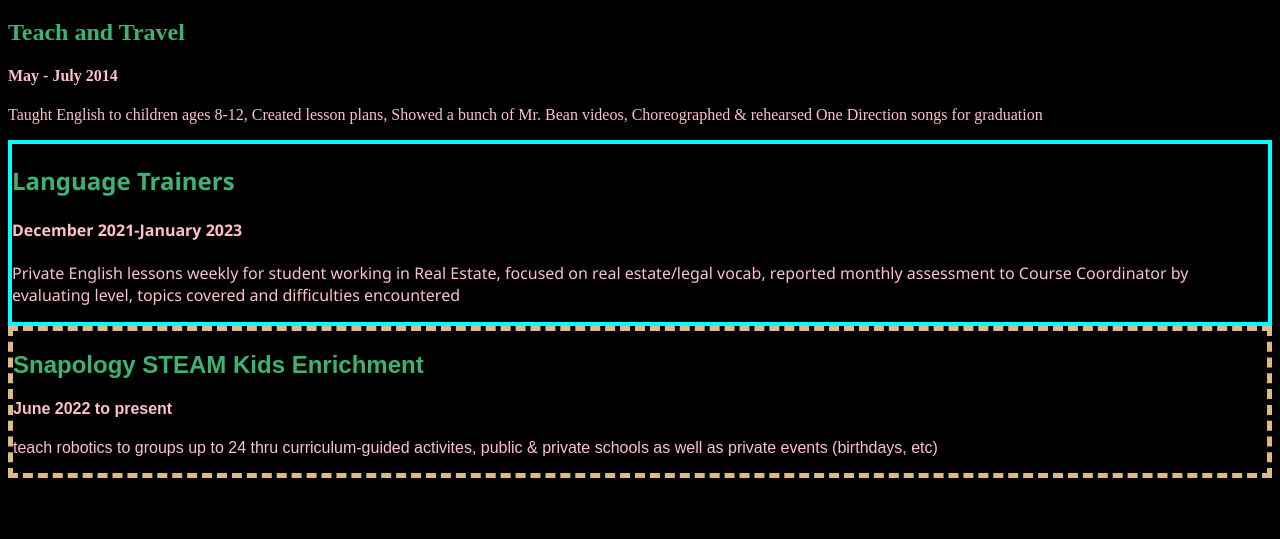
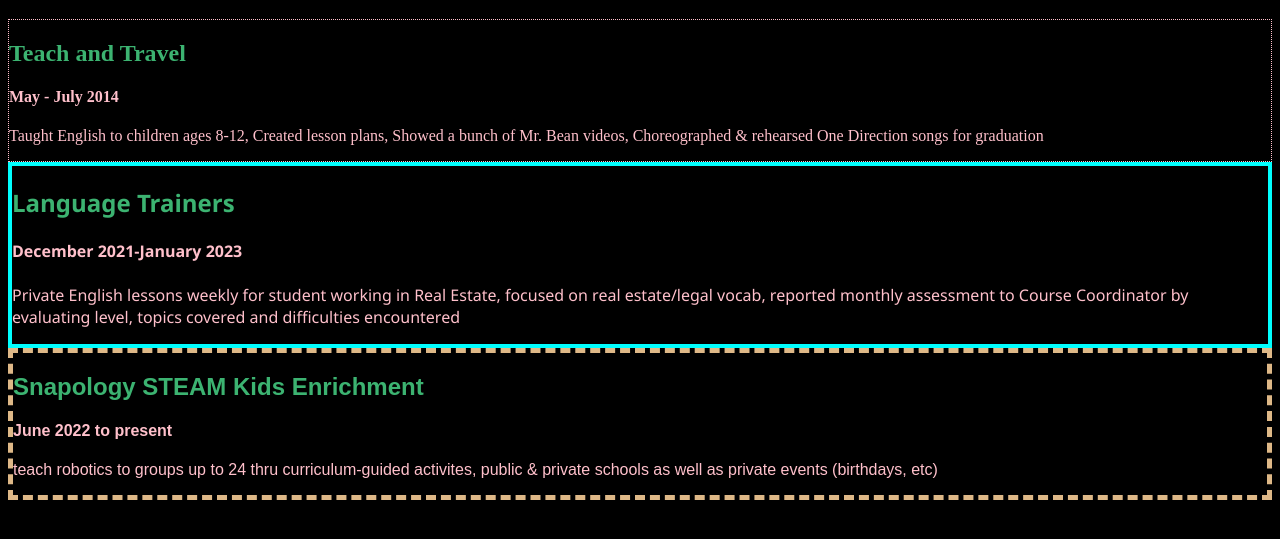
Before and after one commit to MsSanli/LAB-HTML-Resume-2, a plain HTML site: page index.html in a window 1280 px wide. Shown: the part 61-600 px from the top of the page. Drawn offline with Linux system fonts and the light colour scheme.

Commit message:
revised border

```diff
--- a/main.css
+++ b/main.css
@@ -11,8 +11,8 @@
 
 
 #articleOne{
-  font-family: Cambria, Cochin, Georgia, Times, 'Times New Roman', serif';
-  border 1px dotted pink;
+  font-family: 'Times New Roman', Times, serif;
+  border: 1px dotted pink;
 }
 
 #articleTwo{
```
